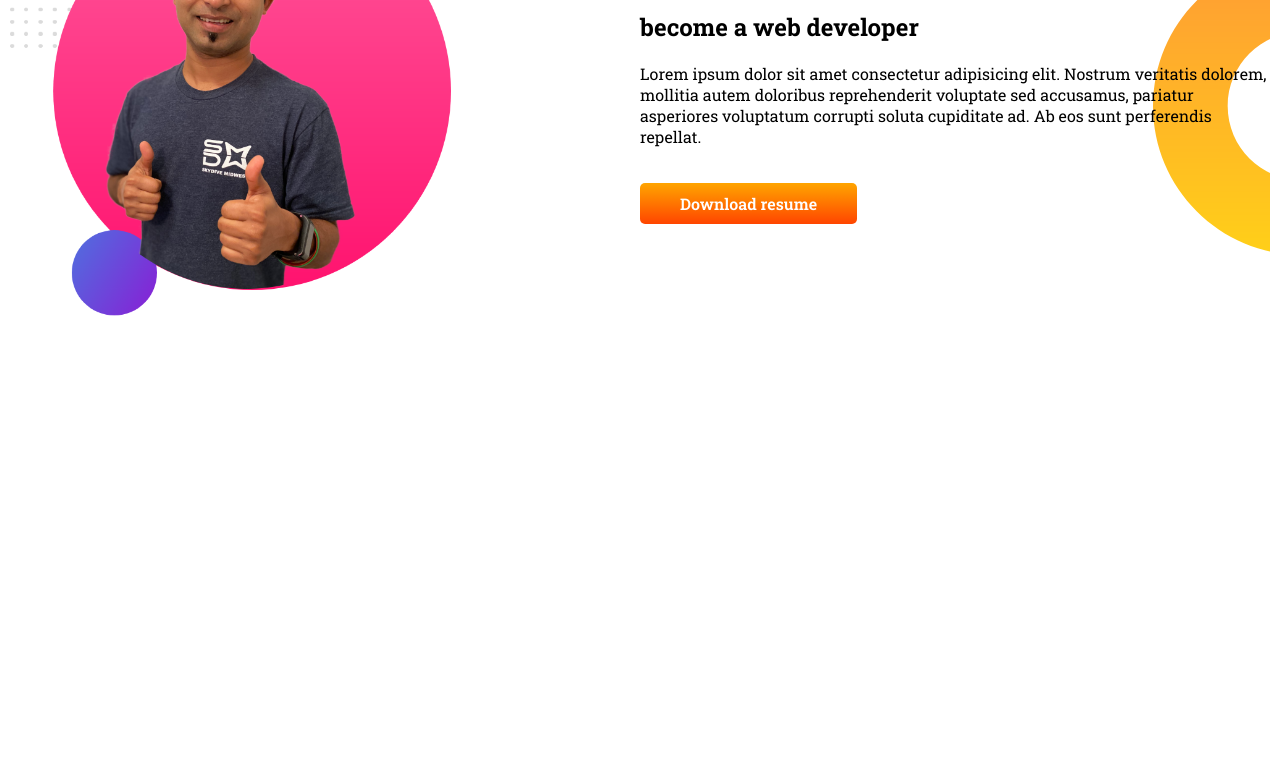
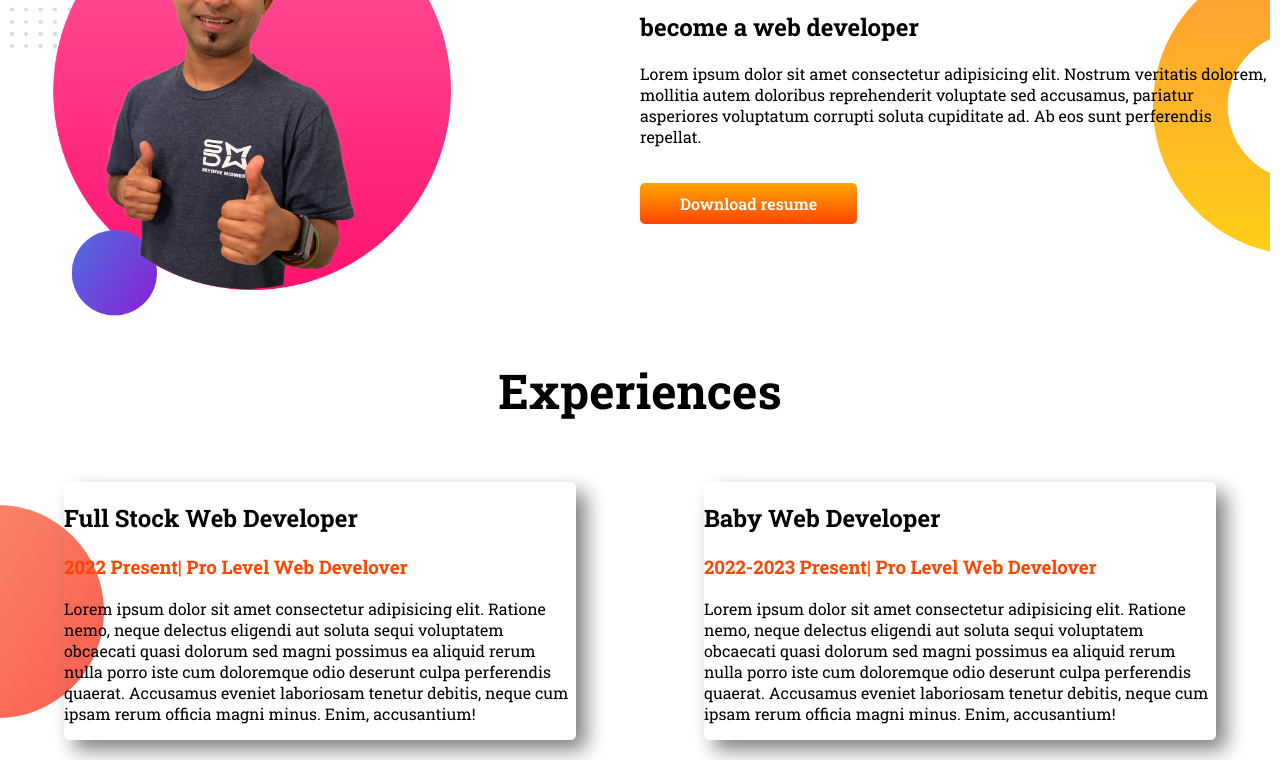
Before and after one commit to shuvo1710/developar-portfolio, a plain HTML site: page index.html in a window 1280 px wide. Shown: the part 713-1473 px from the top of the page. Before the commit the page ends 1033 px from the top, so only its background shows below. Drawn offline with Linux system fonts and the light colour scheme.

Commit message:
about add

```diff
--- a/index.html
+++ b/index.html
@@ -34,5 +34,20 @@
       <a target="_blank" class="link_button" href="https://www.linkedin.com/in/mehadi-hassan-1b6752243/">Download resume</a>
     </div>
   </section>
+  <section id="about">
+    <h1>Experiences</h1>
+    <div class="Experiences_head">
+      <div class="experience_item">
+        <h2> Full Stock Web Developer</h2>
+        <h3 class="text-color">2022 Present| Pro Level Web Develover</h3>
+        <p>Lorem ipsum dolor sit amet consectetur adipisicing elit. Ratione nemo, neque delectus eligendi aut soluta sequi voluptatem obcaecati quasi dolorum sed magni possimus ea aliquid rerum nulla porro iste cum doloremque odio deserunt culpa perferendis quaerat. Accusamus eveniet laboriosam tenetur debitis, neque cum ipsam rerum officia magni minus. Enim, accusantium!</p>
+      </div>
+      <div class="experience_item">
+        <h2> Baby Web Developer</h2>
+        <h3 class="text-color">2022-2023 Present| Pro Level Web Develover</h3>
+        <p>Lorem ipsum dolor sit amet consectetur adipisicing elit. Ratione nemo, neque delectus eligendi aut soluta sequi voluptatem obcaecati quasi dolorum sed magni possimus ea aliquid rerum nulla porro iste cum doloremque odio deserunt culpa perferendis quaerat. Accusamus eveniet laboriosam tenetur debitis, neque cum ipsam rerum officia magni minus. Enim, accusantium!</p>
+      </div>
+    </div>
+  </section>
 </body>
 </html>
--- a/style.css
+++ b/style.css
@@ -3,6 +3,9 @@ body{
     background-repeat: no-repeat;
     margin: 0;
     font-family: 'Roboto Slab', serif;
+}
+h1{
+    font-size: 48px;
 }
 #heder{
     font-family: 'Roboto Slab', serif;
@@ -19,7 +22,7 @@ body{
 }
 .main_head h1{
 font-weight: 800;
-font-size: 42px;
+
 letter-spacing: 5px;
 padding-top: 15px;
 }
@@ -67,3 +70,23 @@ padding-top: 15px;
     padding-bottom: 30px;
 }
 /* banner part end */
+/* about part strat */
+#about h1{
+    text-align: center;
+}
+.Experiences_head{
+    display: flex;
+    padding: 20px 0;
+    background-image: url(images/exp-bg.png);
+    background-repeat: no-repeat;
+    background-position: left;
+
+}
+.experience_item{
+    width: 40%;
+    margin-left: 5%;
+    margin-right: 5%;
+    box-shadow: 10px 10px 20px gray;
+    border-radius: 5px;
+}
+/* about part end */
```
